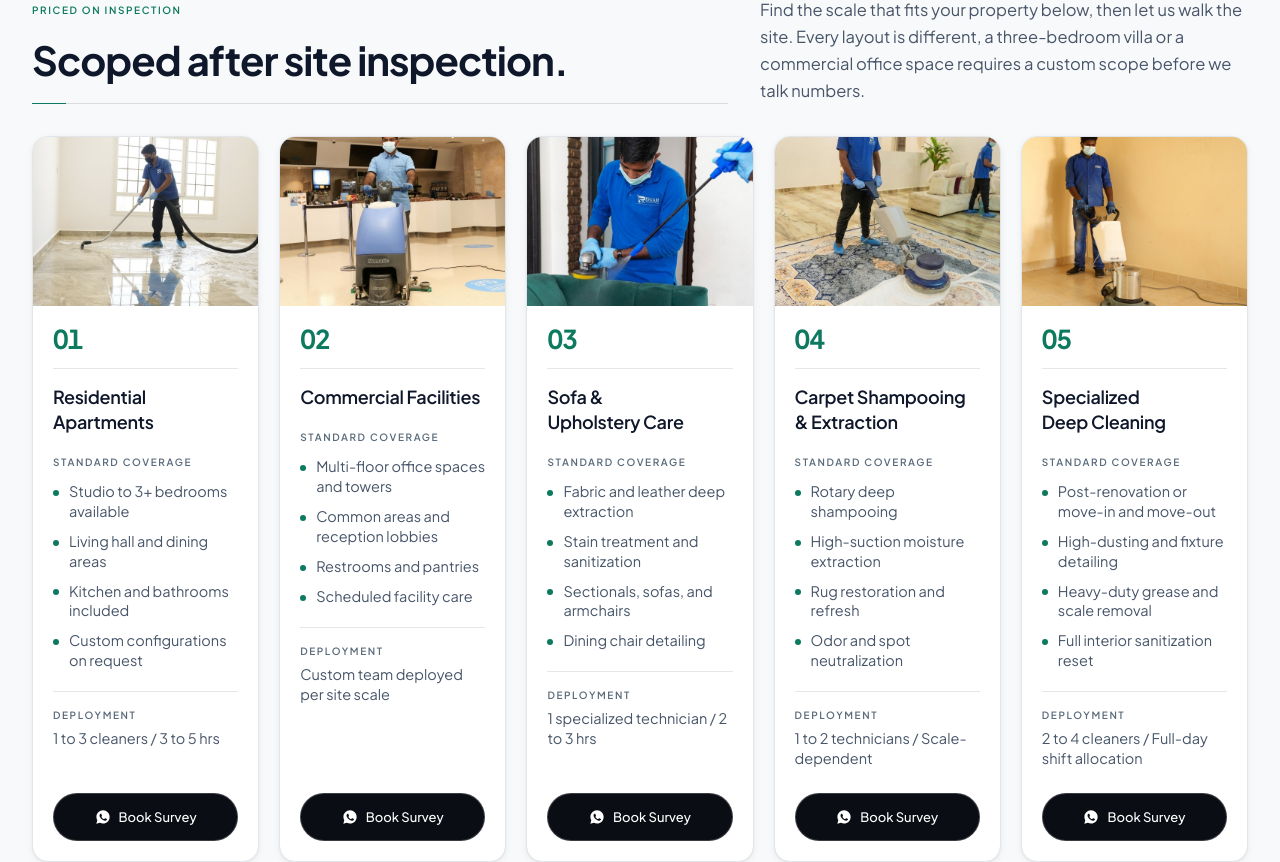
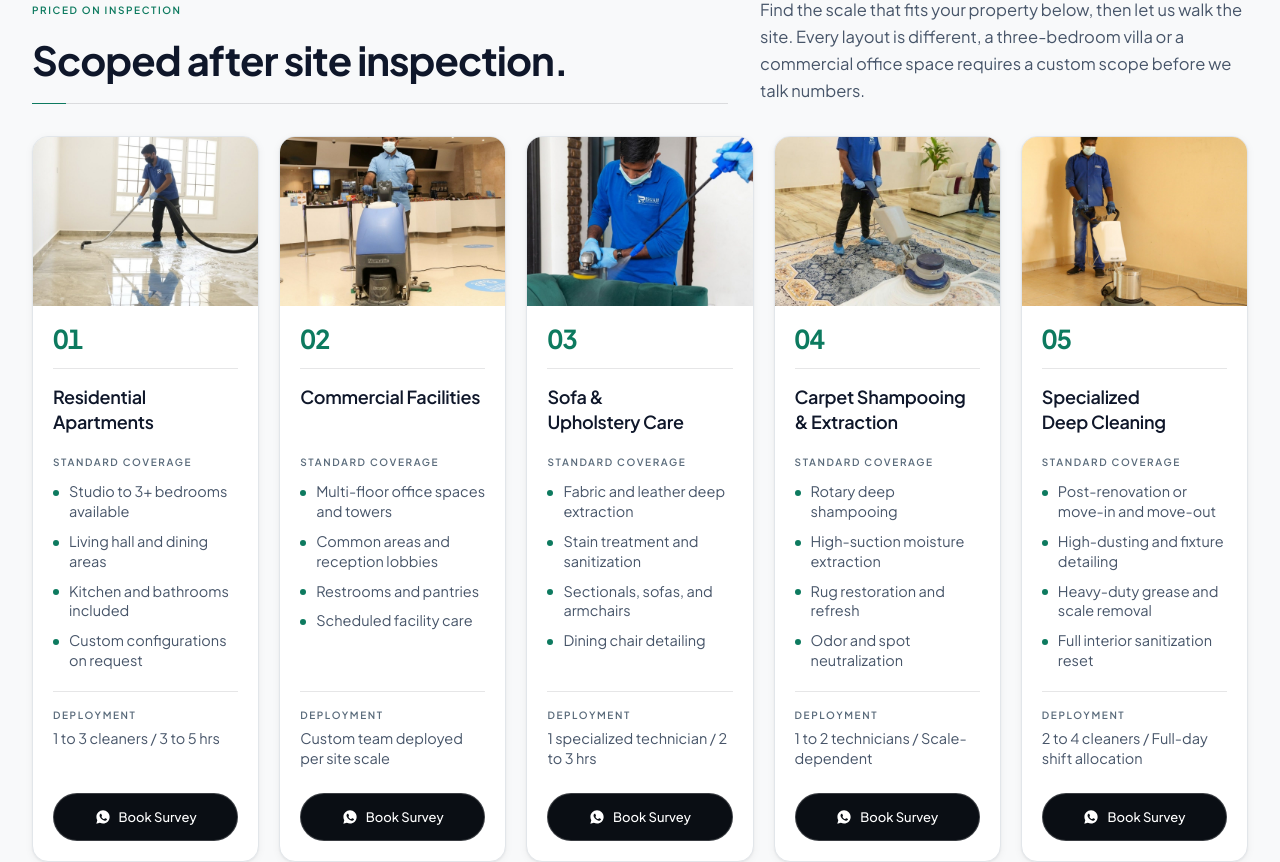
Before and after one commit to ayahaccs-cell/Pisgah-Cleaning, a Next.js app: page / in a window 1280 px wide. Shown: the part 4640-5502 px from the top of the page. Built offline with nearby package versions, Linux system fonts and the light colour scheme.

Commit message:
Add files via upload

```diff
--- a/src/app/globals.css
+++ b/src/app/globals.css
@@ -480,6 +480,47 @@
     }
   }
 
+  /* --------------------------------------------------------------------
+     Service scope cards, from lg up.
+
+     Five cards in a row (three and two at lg) whose content has different
+     lengths: a title that wraps to one line or two, coverage bullets that wrap
+     to one line or two. Left alone, every eyebrow below the first ragged block
+     lands at a different height.
+
+     The fix is subgrid rather than fixed minimum heights. The parent grid gives
+     each card five rows to span, the card hands those rows to its body, and the
+     body hands its four to its zones: title, coverage, deployment, action. The
+     tallest title in a row sets the title track for every card in that row, the
+     tallest coverage list sets the next, and so on, so each label and each
+     button shares a line with its neighbours whatever the copy or the language
+     does. A fixed min-height would be right for today's English and wrong for
+     tomorrow's Arabic.
+
+     row-gap is zeroed on both subgrids so the parent's 20px gap only opens
+     between one row of cards and the next, not inside a card.
+
+     Guarded by @supports. Where subgrid is missing the cards stay the flex
+     columns they were, with the action pinned by mt-auto: aligned buttons, but
+     ragged labels. Below lg nothing here applies at all. -------------------- */
+  @media (min-width: 1024px) {
+    @supports (grid-template-rows: subgrid) {
+      .scope-card {
+        display: grid;
+        grid-row: span 5;
+        grid-template-rows: subgrid;
+        row-gap: 0;
+      }
+
+      .scope-card-body {
+        display: grid;
+        grid-row: span 4;
+        grid-template-rows: subgrid;
+        row-gap: 0;
+      }
+    }
+  }
+
   /* Client proof marks. The supplied artwork is already a white silhouette on
      transparency, so this is opacity only: no filter chain to fight, and the
      marks resolve to full strength on hover and on keyboard focus. */
--- a/src/components/sections/PackageSelector.tsx
+++ b/src/components/sections/PackageSelector.tsx
@@ -69,7 +69,7 @@ export function PackageSelector() {
                 as="article"
                 key={scope.id}
                 index={index}
-                className={`group u-lift flex w-[82%] flex-none snap-start flex-col overflow-hidden rounded-2xl border border-hairline bg-white shadow-card transition-shadow hover:shadow-lifted sm:w-auto ${
+                className={`scope-card group u-lift flex w-[82%] flex-none snap-start flex-col overflow-hidden rounded-2xl border border-hairline bg-white shadow-card transition-shadow hover:shadow-lifted sm:w-auto ${
                   isSelected ? 'ring-2 ring-emerald' : ''
                 }`}
               >
@@ -83,17 +83,23 @@ export function PackageSelector() {
                   />
                 </div>
 
-                <div className="flex flex-1 flex-col p-5">
-                <span className="numeral numeral-accent text-[26px] leading-none">
+                <div className="scope-card-body flex flex-1 flex-col p-5">
+                  {/* Four zones, each one direct child of the body, so that
+                      from lg they can be four rows of a shared grid. See
+                      .scope-card in globals.css. Below lg the body is the
+                      same flex column it always was and the wrappers are
+                      plain blocks, so nothing moves. */}
+                  <div>
+                    <span className="numeral numeral-accent block text-[26px] leading-none">
                       {String(index + 1).padStart(2, '0')}
                     </span>
 
                     <span aria-hidden="true" className="hair-light-t mt-4 block" />
 
-                <h3 className="h-ui mt-4 text-[18px] leading-snug">
-                  {copy.name}
-                </h3>
+                    <h3 className="h-ui mt-4 text-[18px] leading-snug">{copy.name}</h3>
+                  </div>
 
+                  <div>
                     <p className="spec mt-5">{t.packages.coverageLabel}</p>
                     <ul className="mt-3 space-y-2.5">
                       {copy.covers.map((room) => (
@@ -103,10 +109,12 @@ export function PackageSelector() {
                         </li>
                       ))}
                     </ul>
+                  </div>
 
-                {/* Same sans stack, same size and colour as the coverage list
-                    above, so the two blocks read as one card rather than as a
-                    body list with a machine readout stapled underneath. */}
+                  {/* Same sans stack, same size and colour as the coverage
+                      list above, so the two blocks read as one card rather
+                      than as a body list with a machine readout stapled
+                      underneath. */}
                   <div className="hair-light-t mt-5 pt-4">
                     <p className="spec">{t.packages.deploymentLabel}</p>
                     <p className="mt-1.5 text-[14.5px] font-normal leading-snug text-muted">
```
Also changed, not shown: 1 other file (tests, documents, lock files or other folders). Lines whose indentation alone changed are shown as unchanged.
